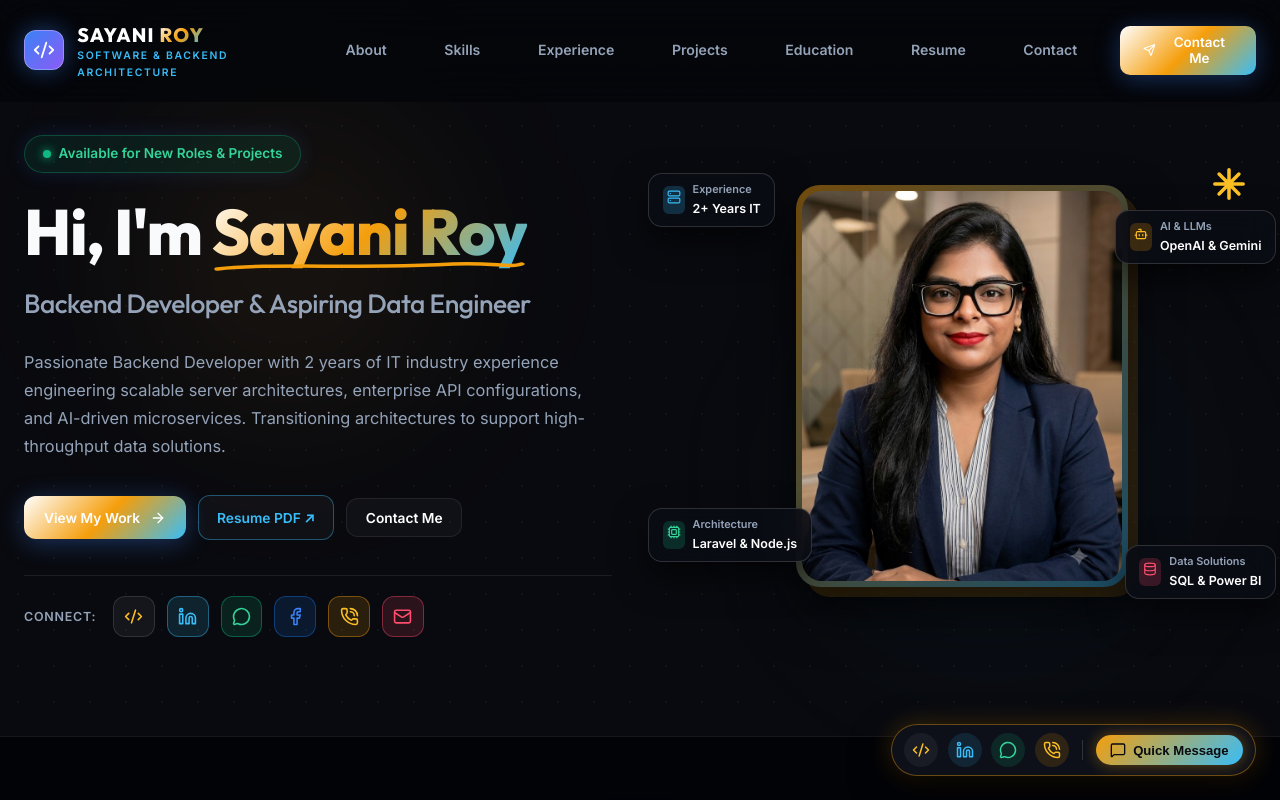
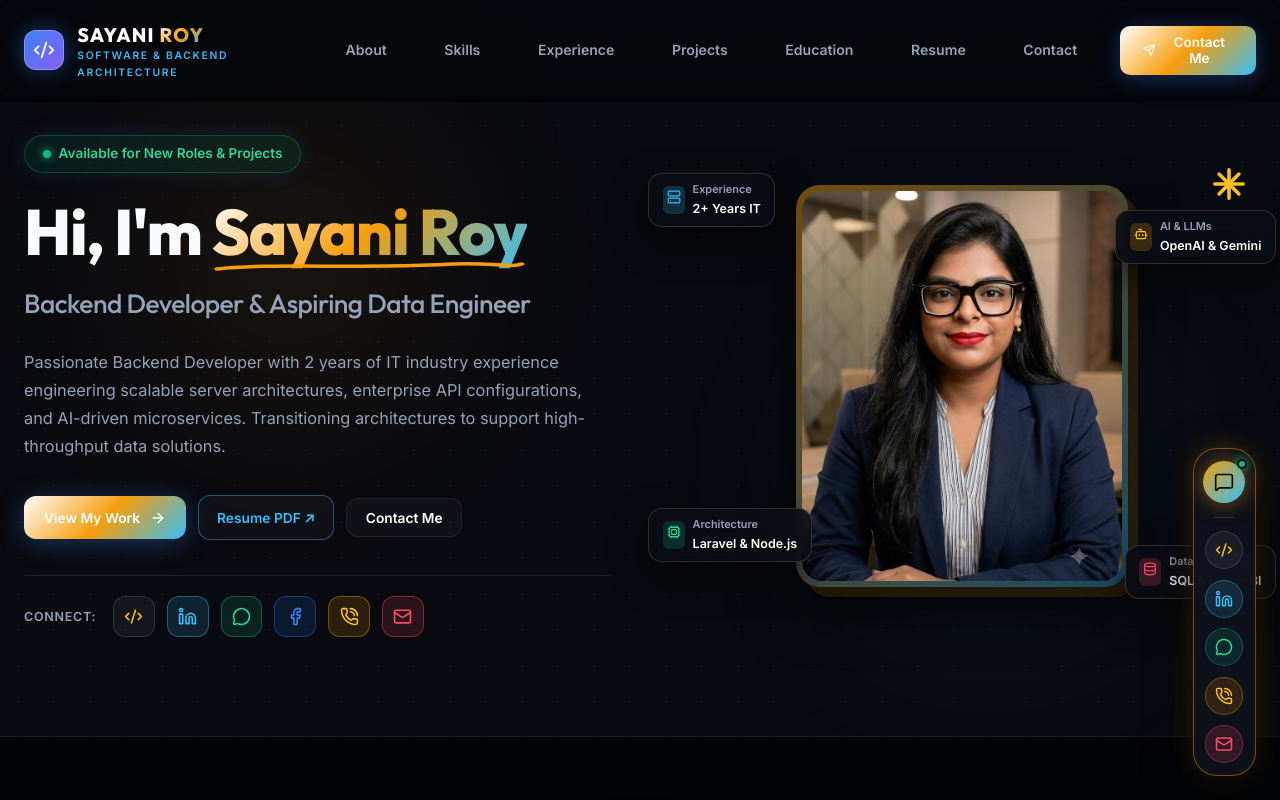
Before and after one commit to TechHub88/portfolio, a React (Vite) app: page / in a window 1280 px wide. Shown: the top 800 px of the page. Built offline with nearby package versions, Linux system fonts and the light colour scheme.

Commit message:
Fix ContactModal layout height and position so form never cuts off on laptop screens, and stack FloatingDock into vertical column

```diff
--- a/src/components/ContactModal.jsx
+++ b/src/components/ContactModal.jsx
@@ -80,12 +80,14 @@ const ContactModal = ({ isOpen, onClose }) => {
               left: '50%',
               transform: 'translate(-50%, -50%)',
               width: '90vw',
-              maxWidth: '520px',
-              background: 'rgba(15, 18, 28, 0.96)',
-              border: '1px solid rgba(245, 158, 11, 0.4)',
-              boxShadow: '0 25px 70px rgba(0, 0, 0, 0.9), 0 0 30px rgba(245, 158, 11, 0.2)',
+              maxWidth: '480px',
+              maxHeight: '85vh',
+              overflowY: 'auto',
+              background: 'rgba(15, 18, 28, 0.98)',
+              border: '1px solid rgba(245, 158, 11, 0.45)',
+              boxShadow: '0 25px 70px rgba(0, 0, 0, 0.9), 0 0 30px rgba(245, 158, 11, 0.25)',
               borderRadius: '24px',
-              padding: '2.2rem',
+              padding: '1.6rem 1.8rem',
               zIndex: 9999,
               backdropFilter: 'blur(30px)'
             }}
--- a/src/components/FloatingDock.jsx
+++ b/src/components/FloatingDock.jsx
@@ -11,39 +11,68 @@ const FloatingDock = ({ onOpenModal }) => {
         right: '24px',
         zIndex: 999,
         display: 'flex',
+        flexDirection: 'column',
         alignItems: 'center',
-        gap: '0.6rem',
-        padding: '0.5rem 0.75rem',
-        background: 'rgba(15, 18, 28, 0.92)',
-        border: '1px solid rgba(245, 158, 11, 0.4)',
-        boxShadow: '0 15px 40px rgba(0, 0, 0, 0.8), 0 0 25px rgba(245, 158, 11, 0.25)',
-        borderRadius: '999px',
+        gap: '0.65rem',
+        padding: '0.75rem 0.6rem',
+        background: 'rgba(15, 18, 28, 0.94)',
+        border: '1px solid rgba(245, 158, 11, 0.45)',
+        boxShadow: '0 15px 45px rgba(0, 0, 0, 0.85), 0 0 25px rgba(245, 158, 11, 0.25)',
+        borderRadius: '24px',
         backdropFilter: 'blur(20px)',
         WebkitBackdropFilter: 'blur(20px)'
       }}
     >
+      {/* Floating Smart Send Message Button */}
+      <motion.button
+        whileHover={{ scale: 1.12, x: -3 }}
+        whileTap={{ scale: 0.95 }}
+        onClick={onOpenModal}
+        title="Send Direct Message"
+        style={{
+          display: 'flex',
+          alignItems: 'center',
+          justifyContent: 'center',
+          width: '42px',
+          height: '42px',
+          background: 'linear-gradient(135deg, #f59e0b 0%, #38bdf8 100%)',
+          border: 'none',
+          borderRadius: '50%',
+          color: '#090a0f',
+          cursor: 'pointer',
+          boxShadow: '0 0 20px rgba(245, 158, 11, 0.5)',
+          position: 'relative'
+        }}
+      >
+        <MessageSquare size={20} />
+        <span style={{ position: 'absolute', top: '-2px', right: '-2px', width: '10px', height: '10px', borderRadius: '50%', background: '#10b981', border: '2px solid #090a0f', boxShadow: '0 0 8px #10b981' }} />
+      </motion.button>
+
+      {/* Horizontal Divider */}
+      <div style={{ width: '20px', height: '1px', background: 'rgba(255,255,255,0.15)', margin: '0.2rem 0' }} />
+
       {/* Floating GitHub Icon */}
       <motion.a
-        whileHover={{ scale: 1.15, y: -3 }}
+        whileHover={{ scale: 1.15, x: -3 }}
         whileTap={{ scale: 0.95 }}
         href="https://github.com/TechHub88/"
         target="_blank"
         rel="noopener noreferrer"
         title="GitHub Profile"
-        style={{ padding: '0.5rem', background: 'rgba(255, 255, 255, 0.05)', borderRadius: '50%', color: '#fbbf24', display: 'flex' }}
+        style={{ width: '38px', height: '38px', borderRadius: '50%', background: 'rgba(255, 255, 255, 0.05)', border: '1px solid rgba(255, 255, 255, 0.12)', color: '#fbbf24', display: 'flex', alignItems: 'center', justifyContent: 'center' }}
       >
         <Code2 size={18} />
       </motion.a>
 
       {/* Floating LinkedIn Icon */}
       <motion.a
-        whileHover={{ scale: 1.15, y: -3 }}
+        whileHover={{ scale: 1.15, x: -3 }}
         whileTap={{ scale: 0.95 }}
         href="https://www.linkedin.com/in/sayani-roy-36a167197/"
         target="_blank"
         rel="noopener noreferrer"
         title="LinkedIn Profile"
-        style={{ padding: '0.5rem', background: 'rgba(56, 189, 248, 0.12)', borderRadius: '50%', color: '#38bdf8', display: 'flex' }}
+        style={{ width: '38px', height: '38px', borderRadius: '50%', background: 'rgba(56, 189, 248, 0.14)', border: '1px solid rgba(56, 189, 248, 0.35)', color: '#38bdf8', display: 'flex', alignItems: 'center', justifyContent: 'center' }}
       >
         <svg width="18" height="18" viewBox="0 0 24 24" fill="none" stroke="#38bdf8" strokeWidth="2" strokeLinecap="round" strokeLinejoin="round">
           <path d="M16 8a6 6 0 0 1 6 6v7h-4v-7a2 2 0 0 0-2-2 2 2 0 0 0-2 2v7h-4v-7a6 6 0 0 1 6-6z"></path>
@@ -54,53 +83,38 @@ const FloatingDock = ({ onOpenModal }) => {
 
       {/* Floating WhatsApp Direct Chat */}
       <motion.a
-        whileHover={{ scale: 1.15, y: -3 }}
+        whileHover={{ scale: 1.15, x: -3 }}
         whileTap={{ scale: 0.95 }}
         href="https://wa.me/919749555376"
         target="_blank"
         rel="noopener noreferrer"
-        title="WhatsApp Chat (+91 9749555376)"
-        style={{ padding: '0.5rem', background: 'rgba(16, 185, 129, 0.14)', borderRadius: '50%', color: '#34d399', display: 'flex' }}
+        title="WhatsApp Direct Chat (+91 9749555376)"
+        style={{ width: '38px', height: '38px', borderRadius: '50%', background: 'rgba(16, 185, 129, 0.14)', border: '1px solid rgba(16, 185, 129, 0.35)', color: '#34d399', display: 'flex', alignItems: 'center', justifyContent: 'center' }}
       >
         <MessageCircle size={18} />
       </motion.a>
 
       {/* Floating Direct Call */}
       <motion.a
-        whileHover={{ scale: 1.15, y: -3 }}
+        whileHover={{ scale: 1.15, x: -3 }}
         whileTap={{ scale: 0.95 }}
         href="tel:+919749555376"
         title="Call (+91 9749555376)"
-        style={{ padding: '0.5rem', background: 'rgba(245, 158, 11, 0.14)', borderRadius: '50%', color: '#fbbf24', display: 'flex' }}
+        style={{ width: '38px', height: '38px', borderRadius: '50%', background: 'rgba(245, 158, 11, 0.14)', border: '1px solid rgba(245, 158, 11, 0.35)', color: '#fbbf24', display: 'flex', alignItems: 'center', justifyContent: 'center' }}
       >
         <PhoneCall size={18} />
       </motion.a>
 
-      {/* Separator Divider */}
-      <div style={{ width: '1px', height: '20px', background: 'rgba(255,255,255,0.15)', margin: '0 0.2rem' }} />
-
-      {/* Floating Smart Send Message Button */}
-      <motion.button
-        whileHover={{ scale: 1.05 }}
+      {/* Floating Email Icon */}
+      <motion.a
+        whileHover={{ scale: 1.15, x: -3 }}
         whileTap={{ scale: 0.95 }}
-        onClick={onOpenModal}
-        style={{
-          display: 'flex',
-          alignItems: 'center',
-          gap: '0.45rem',
-          padding: '0.45rem 0.9rem',
-          background: 'linear-gradient(135deg, #f59e0b 0%, #38bdf8 100%)',
-          border: 'none',
-          borderRadius: '999px',
-          color: '#090a0f',
-          fontWeight: 800,
-          fontSize: '0.82rem',
-          cursor: 'pointer',
-          boxShadow: '0 0 15px rgba(245, 158, 11, 0.4)'
-        }}
+        href="mailto:nisharoy3363@gmail.com"
+        title="Email (nisharoy3363@gmail.com)"
+        style={{ width: '38px', height: '38px', borderRadius: '50%', background: 'rgba(255, 77, 109, 0.14)', border: '1px solid rgba(255, 77, 109, 0.35)', color: '#ff4d6d', display: 'flex', alignItems: 'center', justifyContent: 'center' }}
       >
-        <MessageSquare size={16} /> Quick Message
-      </motion.button>
+        <Mail size={18} />
+      </motion.a>
     </div>
   );
 };
```
